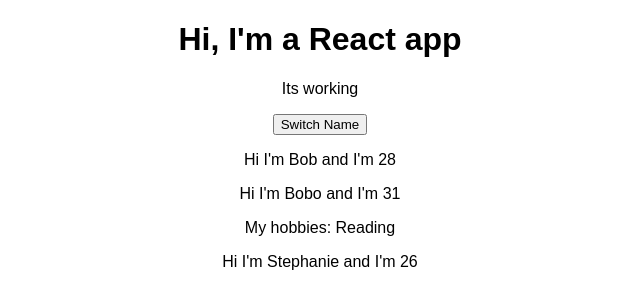
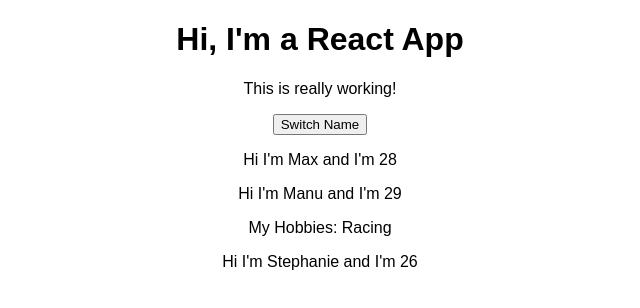
Before and after one commit to RubyKobayashi/complete_react_guide, a React (Create React App) app: page / in a window 1280 px wide. Shown: the top 308 px of the page, without its empty margins (320-960 px from the left). Built offline with nearby package versions, Linux system fonts and the light colour scheme.

Commit message:
passing method eferecences between components

```diff
--- a/src/App.js
+++ b/src/App.js
@@ -1,41 +1,50 @@
-import React, { useState } from 'react';
+import React, { Component } from 'react';
 import './App.css';
 import Person from './Person/Person';
 
-const app = props => {
-  const [ personsState, setPersonsState ] = useState({
+class App extends Component {
+  state = {
     persons: [
-      { name: 'Bob', age: 28 },
-      { name: 'Bobo', age: 31 },
+      { name: 'Max', age: 28 },
+      { name: 'Manu', age: 29 },
       { name: 'Stephanie', age: 26 }
     ],
-  });
+    otherState: 'some other value'
+  };
 
-  const [otherState, setOtherState ] = useState('some other value');
-  console.log(personsState, otherState);
-
-  const switchNameHandler = () => {
-    // DONT DO THIS: personsState.persons[0].name = "Borbon";
-    setPersonsState( {
+  switchNameHandler = (newName) => {
+    // console.log('Was clicked!');
+    // DON'T DO THIS: this.state.persons[0].name = 'Maximilian';
+    this.setState({
       persons: [
-        { name: 'Bob', age: 44 },
-        { name: 'Bobonda', age: 99 },
-        { name: 'Stephanie', age: 29 }
+        { name: newName, age: 28 },
+        { name: 'Manu', age: 29 },
+        { name: 'Stephanie', age: 27 }
       ]
     });
   };
 
-
-  return (
-    <div className="App">
-      <h1>Hi, I'm a React app</h1>
-      <p>Its working</p>
-      <button onClick={switchNameHandler}>Switch Name</button>
-      <Person name={personsState.persons[0].name} age={personsState.persons[0].age} />
-      <Person name={personsState.persons[1].name} age={personsState.persons[1].age}> My hobbies: Reading </Person>
-      <Person name={personsState.persons[2].name} age={personsState.persons[2].age} />
-    </div>
-  );
+  render() {
+    return (
+      <div className="App">
+        <h1>Hi, I'm a React App</h1>
+        <p>This is really working!</p>
+        {/*can be inefficient*/}
+        <button onClick={() => this.switchNameHandler('Tron')}>Switch Name</button>
+        <Person
+          name={this.state.persons[0].name}
+          age={this.state.persons[0].age} />
+        <Person
+          name={this.state.persons[1].name}
+          age={this.state.persons[1].age}
+          click={this.switchNameHandler.bind(this, 'Billy')}>My Hobbies: Racing</Person>
+        <Person
+          name={this.state.persons[2].name}
+          age={this.state.persons[2].age} />
+      </div>
+    );
+    // return React.createElement('div', {className: 'App'}, React.createElement('h1', null, 'Does this work now?'));
+  }
 }
 
-export default app;
+export default App;
--- a/src/Person/Person.js
+++ b/src/Person/Person.js
@@ -3,7 +3,7 @@
 const person = (props) => {
   return (
     <div>
-    <p>Hi I'm {props.name} and I'm {props.age}</p>
+    <p onClick={props.click}>Hi I'm {props.name} and I'm {props.age}</p>
     <p>{props.children}</p>
     </div>
   )
```
